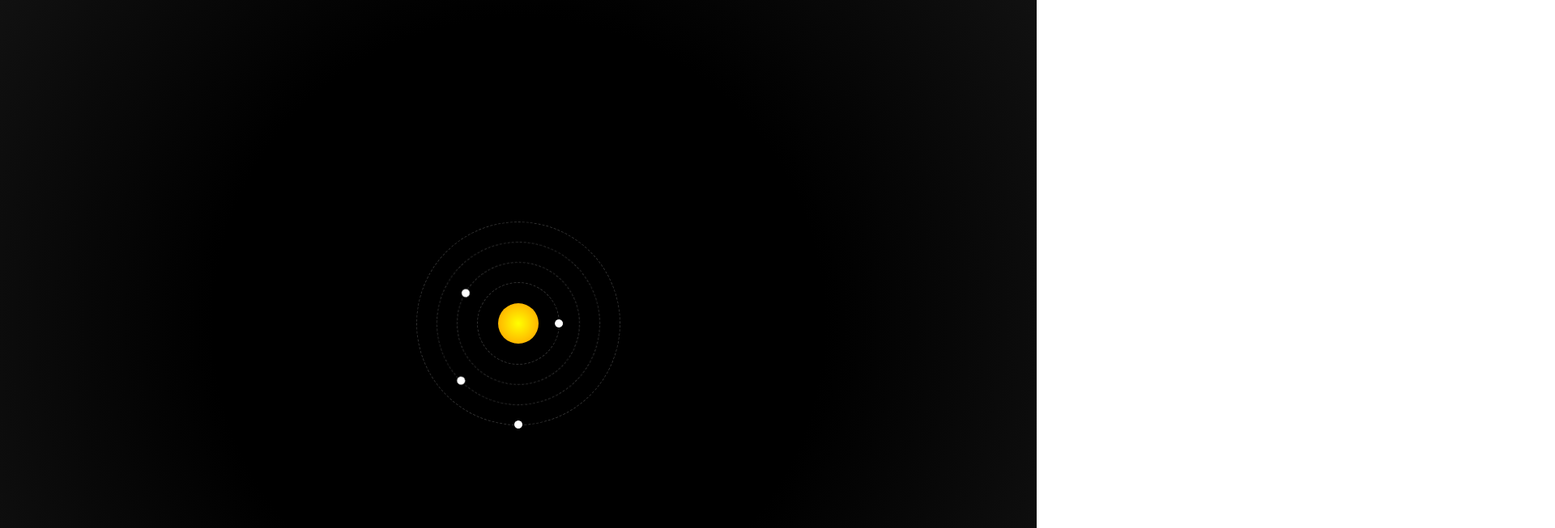
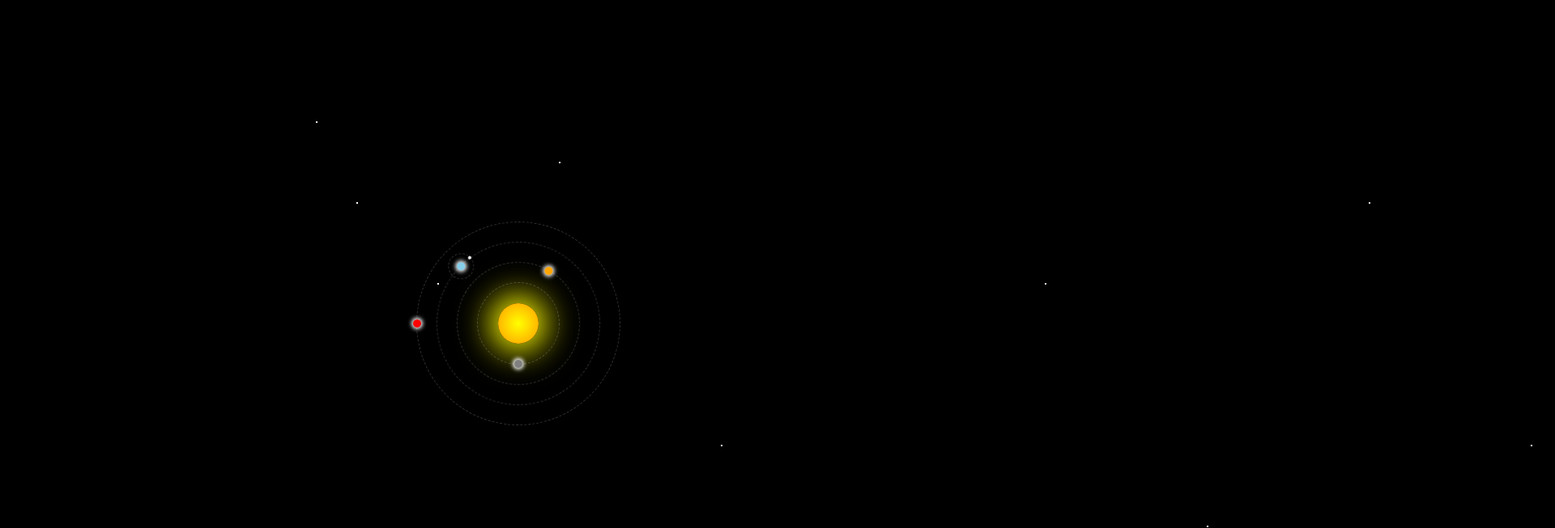
Before and after one commit to 003shrey/pure-css-solar-system, a plain HTML site: page index.html in a window 1280 px wide. Shown: the top 653 px of the page at 81% size, 1920 px wide, since content can reach past the window. Drawn offline with Linux system fonts and the light colour scheme.

Commit message:
Added moon orbit to Earth, background stars, improved planet colors and animations.

```diff
--- a/index.html
+++ b/index.html
@@ -1,4 +1,4 @@
- <!DOCTYPE html>
+<!DOCTYPE html>
 <html lang="en">
 <head>
     <meta charset="UTF-8">
@@ -9,11 +9,31 @@
 <body>
     <div class="scene">
         <div class="sun"></div>
-        <div class="orbit mercury"><div class="planet"></div></div>
-        <div class="orbit venus"><div class="planet"></div></div>
-        <div class="orbit earth"><div class="planet"></div></div>
-        <div class="orbit mars"><div class="planet"></div></div>
-        <!-- aur planets tu baad mein add karega -->
+
+        <div class="orbit mercury">
+            <div class="planet"></div>
+        </div>
+
+        <div class="orbit venus">
+            <div class="planet"></div>
+        </div>
+
+        <div class="orbit earth">
+            <div class="planet">
+                <div class="moon-orbit">
+                    <div class="moon"></div>
+                </div>
+            </div>
+        </div>
+
+        <div class="orbit mars">
+            <div class="planet"></div>
+        </div>
+        <div class="stars"></div>
+<div class="scene">
+    <!-- tumhara pura solar system scene -->
+</div>
+
     </div>
 </body>
 </html>
--- a/styles/style.css
+++ b/styles/style.css
@@ -1,16 +1,37 @@
- body {
-    background: radial-gradient(circle at center, #000 50%, #111);
+body {
     margin: 0;
     height: 100vh;
+    background-color: #000;
     display: flex;
     align-items: center;
     justify-content: center;
+    position: relative;
+    overflow: hidden;
+}
+
+
+body::before {
+    content: "";
+    position: absolute;
+    width: 3000px;
+    height: 3000px;
+    background: transparent;
+    box-shadow:
+        50px 50px #fff, 100px 150px #fff, 200px 300px #fff,
+        400px 400px #fff, 500px 250px #fff, 600px 100px #fff,
+        700px 500px #fff, 800px 600px #fff, 900px 450px #fff,
+        1000px 350px #fff, 1100px 200px #fff, 1200px 550px #fff,
+        1300px 150px #fff, 1400px 400px #fff, 1500px 100px #fff,
+        1600px 300px #fff, 1700px 700px #fff, 1800px 200px #fff,
+        1900px 500px #fff, 2000px 600px #fff;
+    z-index: -1;
 }
 
 .scene {
     position: relative;
     width: 500px;
     height: 500px;
+    z-index: 1;
 }
 
 .sun {
@@ -22,6 +43,7 @@
     top: 50%;
     left: 50%;
     transform: translate(-50%, -50%);
+    box-shadow: 0 0 40px 10px #ff0;
 }
 
 .orbit {
@@ -37,7 +59,66 @@
 .orbit .planet {
     width: 10px;
     height: 10px;
-    background: #fff;
+    border-radius: 50%;
+    position: absolute;
+    top: 50%;
+    left: 100%;
+    transform: translate(-50%, -50%);
+    box-shadow: 0 0 5px 2px #fff;
+}
+
+/* Mercury Orbit */
+.mercury {
+    width: 100px;
+    height: 100px;
+    animation-duration: 4s;
+}
+.mercury .planet {
+    background: gray;
+}
+
+/* Venus Orbit */
+.venus {
+    width: 150px;
+    height: 150px;
+    animation-duration: 6s;
+}
+.venus .planet {
+    background: orange;
+}
+
+/* Earth Orbit */
+.earth {
+    width: 200px;
+    height: 200px;
+    animation-duration: 8s;
+}
+.earth .planet {
+    background: skyblue;
+    position: absolute;
+    top: 50%;
+    left: 100%;
+    transform: translate(-50%, -50%);
+}
+
+/* Moon around Earth */
+.earth .moon-orbit {
+    position: absolute;
+    top: 50%;
+    left: 50%;
+    width: 30px;
+    height: 30px;
+    border: 1px dashed rgba(255, 255, 255, 0.2);
+    border-radius: 50%;
+    transform: translate(-50%, -50%);
+    animation: spin 2s linear infinite;
+    z-index: 1;
+}
+
+.earth .moon {
+    width: 4px;
+    height: 4px;
+    background: white;
     border-radius: 50%;
     position: absolute;
     top: 0;
@@ -45,28 +126,14 @@
     transform: translate(-50%, -50%);
 }
 
-.mercury {
-    width: 100px;
-    height: 100px;
-    animation-duration: 4s;
-}
-
-.venus {
-    width: 150px;
-    height: 150px;
-    animation-duration: 6s;
-}
-
-.earth {
-    width: 200px;
-    height: 200px;
-    animation-duration: 8s;
-}
-
+/* Mars Orbit */
 .mars {
     width: 250px;
     height: 250px;
     animation-duration: 10s;
+}
+.mars .planet {
+    background: red;
 }
 
 @keyframes spin {
@@ -77,3 +144,26 @@
         transform: translate(-50%, -50%) rotate(360deg);
     }
 }
+
+.stars {
+    position: absolute;
+    width: 100%;
+    height: 100%;
+    top: 0;
+    left: 0;
+    background: transparent;
+    z-index: 0;
+}
+
+.stars::after {
+    content: "";
+    position: absolute;
+    width: 2px;
+    height: 2px;
+    background: white;
+    box-shadow:
+        50px 100px white, 150px 200px white, 300px 50px white,
+        500px 400px white, 700px 600px white, 900px 200px white,
+        1100px 500px white, 1300px 100px white, 1500px 400px white,
+        1700px 300px white, 1900px 100px white, 2100px 600px white;
+}
```
